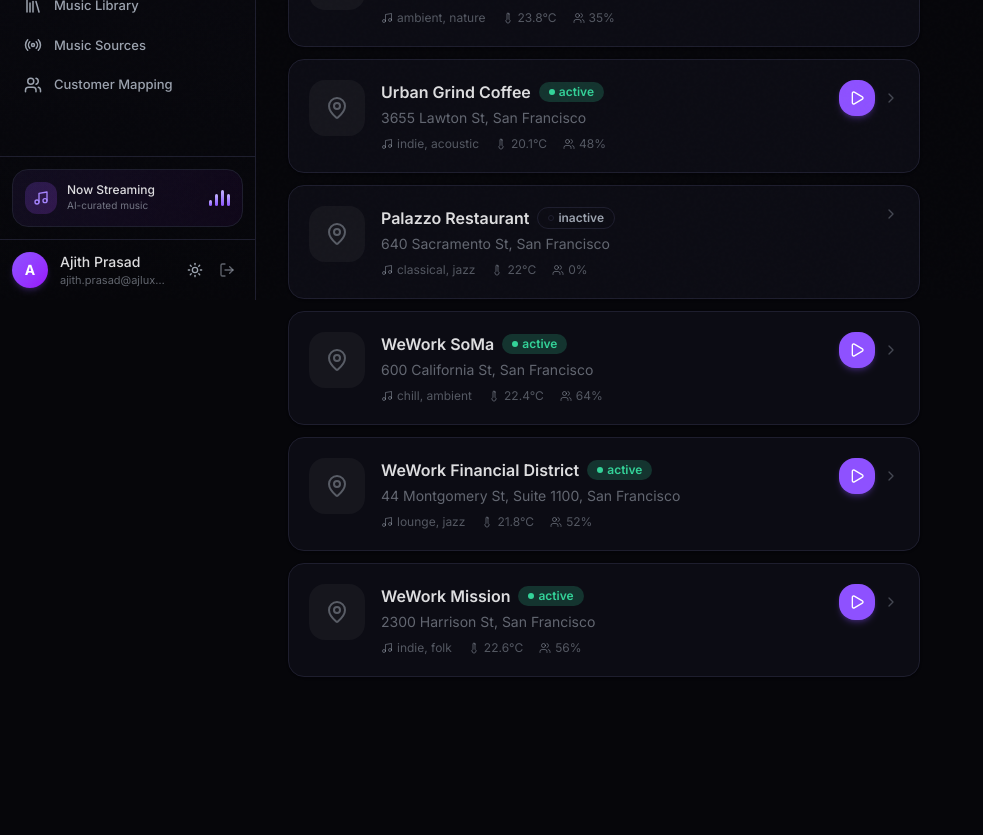
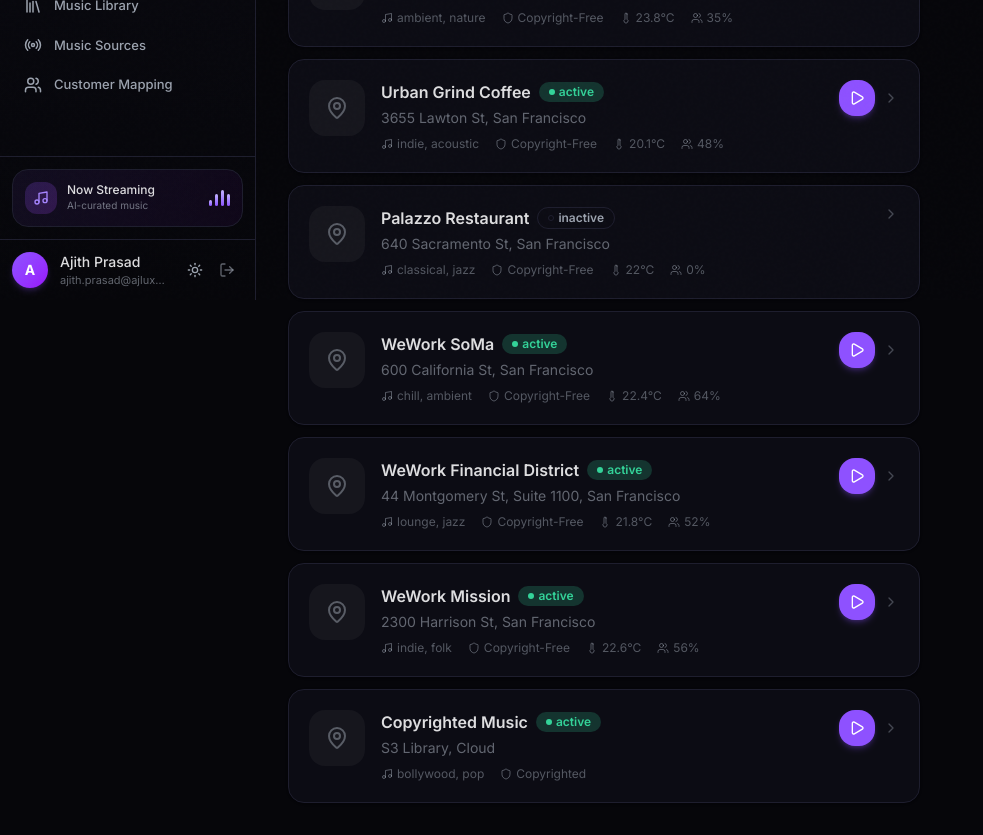
Before and after one commit to ajithprasadpv/Soundmark, a Next.js app: page /dashboard/venues in a window 1280 px wide. Shown: the part 500-1335 px from the top of the page, without its empty margins (0-983 px from the left). Before the commit the page ends 1209 px from the top, so only its background shows below. Built offline with nearby package versions, Linux system fonts and the light colour scheme.

Commit message:
Add Copyrighted Music venue with S3 library playback, music source selector in venues

```diff
--- a/src/app/dashboard/page.tsx
+++ b/src/app/dashboard/page.tsx
@@ -347,7 +347,8 @@ export default function DashboardPage() {
       const venue = venues.find(v => v.id === venueId);
       if (willPlay && venue) {
         const genre = venue.configuration?.preferredGenres[0] || 'ambient';
-        audio.startPlayback(venueId, genre, current.volume);
+        const musicSource = venue.configuration?.musicSource || 'jamendo';
+        audio.startPlayback(venueId, genre, current.volume, musicSource);
       } else {
         audio.stopPlayback(venueId);
       }
--- a/src/app/dashboard/venues/page.tsx
+++ b/src/app/dashboard/venues/page.tsx
@@ -9,10 +9,10 @@ import { Input } from '@/components/ui/input';
 import { Select } from '@/components/ui/select';
 import { Slider } from '@/components/ui/slider';
 import { useAppState } from '@/lib/store';
-import { Venue, VenueType, VenueStatus } from '@/types';
+import { Venue, VenueType, VenueStatus, MusicSourceType } from '@/types';
 import {
   MapPin, Plus, Play, Pause, Volume2, Settings2, X,
-  Music, Thermometer, Users, ChevronRight, Trash2,
+  Music, Thermometer, Users, ChevronRight, Trash2, Shield,
 } from 'lucide-react';
 import { useAudio } from '@/hooks/useAudio';
 
@@ -30,6 +30,7 @@ export default function VenuesPage() {
   const [newVenue, setNewVenue] = useState({
     name: '', venueType: 'restaurant' as VenueType, address: '', city: '', state: '', country: 'US',
     genres: [] as string[], tempoMin: 70, tempoMax: 120, energyMin: 0.3, energyMax: 0.7, volumeLevel: 50,
+    musicSource: 'jamendo' as MusicSourceType,
   });
 
   const filteredVenues = filter === 'all' ? venues : venues.filter(v => v.status === filter);
@@ -56,11 +57,12 @@ export default function VenuesPage() {
         valenceRange: { min: 0.3, max: 0.7 },
         energyRange: { min: newVenue.energyMin, max: newVenue.energyMax },
         volumeLevel: newVenue.volumeLevel,
+        musicSource: newVenue.musicSource,
       },
     };
     dispatch({ type: 'ADD_VENUE', payload: venue });
     setShowCreate(false);
-    setNewVenue({ name: '', venueType: 'restaurant', address: '', city: '', state: '', country: 'US', genres: [], tempoMin: 70, tempoMax: 120, energyMin: 0.3, energyMax: 0.7, volumeLevel: 50 });
+    setNewVenue({ name: '', venueType: 'restaurant', address: '', city: '', state: '', country: 'US', genres: [], tempoMin: 70, tempoMax: 120, energyMin: 0.3, energyMax: 0.7, volumeLevel: 50, musicSource: 'jamendo' });
   };
 
   const togglePlayback = (venueId: string) => {
@@ -83,7 +85,8 @@ export default function VenuesPage() {
       const venue = venues.find(v => v.id === venueId);
       if (willPlay && venue) {
         const genre = venue.configuration?.preferredGenres[0] || 'ambient';
-        audio.startPlayback(venueId, genre, current.volume);
+        const musicSource = venue.configuration?.musicSource || 'jamendo';
+        audio.startPlayback(venueId, genre, current.volume, musicSource);
       } else {
         audio.stopPlayback(venueId);
       }
@@ -189,6 +192,10 @@ export default function VenuesPage() {
                       <p className="text-sm text-muted-foreground/60">{venue.address}, {venue.city}</p>
                       <div className="flex items-center gap-4 mt-2 text-xs text-muted-foreground/50">
                         <span className="flex items-center gap-1"><Music className="w-3 h-3" /> {venue.configuration?.preferredGenres.slice(0, 2).join(', ')}</span>
+                        <span className="flex items-center gap-1">
+                          <Shield className="w-3 h-3" />
+                          {venue.configuration?.musicSource === 's3' ? 'Copyrighted' : 'Copyright-Free'}
+                        </span>
                         {env && <span className="flex items-center gap-1"><Thermometer className="w-3 h-3" /> {env.temperature}°C</span>}
                         {env && <span className="flex items-center gap-1"><Users className="w-3 h-3" /> {env.crowdDensity}%</span>}
                       </div>
@@ -241,6 +248,14 @@ export default function VenuesPage() {
                 <div>
                   <h4 className="text-sm font-medium mb-1">{selected.name}</h4>
                   <p className="text-xs text-muted-foreground capitalize">{selected.venueType} • {selected.city}, {selected.state}</p>
+                </div>
+
+                <div className="flex items-center gap-2 p-2.5 rounded-lg bg-muted/50">
+                  <Shield className="w-4 h-4 text-violet-400" />
+                  <div>
+                    <p className="text-xs text-muted-foreground">Music Source</p>
+                    <p className="text-sm font-medium">{selected.configuration?.musicSource === 's3' ? 'Copyrighted (S3 Library)' : 'Copyright-Free (Jamendo)'}</p>
+                  </div>
                 </div>
 
                 <div>
@@ -321,6 +336,36 @@ export default function VenuesPage() {
               </div>
 
               <div>
+                <label className="text-sm font-medium mb-2 block">Music Source</label>
+                <div className="flex gap-2">
+                  <button
+                    onClick={() => setNewVenue({ ...newVenue, musicSource: 'jamendo' })}
+                    className={`flex-1 px-3 py-2.5 rounded-lg text-sm font-medium transition-all cursor-pointer border ${
+                      newVenue.musicSource === 'jamendo'
+                        ? 'bg-violet-500/10 border-violet-500/40 text-violet-400'
+                        : 'bg-foreground/[0.02] border-border text-muted-foreground hover:bg-foreground/[0.04]'
+                    }`}
+                  >
+                    <Shield className="w-4 h-4 inline mr-1.5 -mt-0.5" />
+                    Copyright-Free
+                    <span className="block text-[10px] opacity-60 mt-0.5">Jamendo + ccMixter</span>
+                  </button>
+                  <button
+                    onClick={() => setNewVenue({ ...newVenue, musicSource: 's3' })}
+                    className={`flex-1 px-3 py-2.5 rounded-lg text-sm font-medium transition-all cursor-pointer border ${
+                      newVenue.musicSource === 's3'
+                        ? 'bg-amber-500/10 border-amber-500/40 text-amber-400'
+                        : 'bg-foreground/[0.02] border-border text-muted-foreground hover:bg-foreground/[0.04]'
+                    }`}
+                  >
+                    <Music className="w-4 h-4 inline mr-1.5 -mt-0.5" />
+                    Copyrighted
+                    <span className="block text-[10px] opacity-60 mt-0.5">S3 Library</span>
+                  </button>
+                </div>
+              </div>
+
+              <div>
                 <label className="text-sm font-medium mb-2 block">Music Genres</label>
                 <div className="flex flex-wrap gap-1.5">
                   {genres.map(g => (
--- a/src/hooks/useAudio.ts
+++ b/src/hooks/useAudio.ts
@@ -30,8 +30,8 @@ export function useAudio() {
 
   const getEngine = useCallback(() => engineRef.current || getAudioEngine(), []);
 
-  const startPlayback = useCallback((venueId: string, genre: string, volume: number) => {
-    getEngine().startVenue(venueId, genre, volume);
+  const startPlayback = useCallback((venueId: string, genre: string, volume: number, musicSource?: 'jamendo' | 's3') => {
+    getEngine().startVenue(venueId, genre, volume, musicSource || 'jamendo');
   }, [getEngine]);
 
   const stopPlayback = useCallback((venueId: string) => {
--- a/src/lib/jamendo.ts
+++ b/src/lib/jamendo.ts
@@ -168,6 +168,40 @@ export async function fetchMultipleGenres(
   return results;
 }
 
+// ─── S3 Copyrighted Music ──────────────────────────────────────
+
+export async function fetchS3Tracks(
+  genre: string,
+  limit: number = 20,
+): Promise<MusicTrackResult[]> {
+  try {
+    const params = new URLSearchParams();
+    if (genre) params.set('genre', genre);
+    params.set('limit', String(limit));
+
+    const res = await fetch(`/api/music/library?${params.toString()}`);
+    if (!res.ok) return [];
+    const json = await res.json();
+    const tracks = json.data?.tracks || [];
+
+    return tracks.map((t: { key: string; filename: string; genre: string; language: string; streamUrl: string; size: number }) => ({
+      id: `s3-${t.key}`,
+      name: t.filename.replace(/\.[^/.]+$/, '').replace(/[_-]/g, ' '),
+      duration: 0,
+      artist_name: t.language ? t.language.charAt(0).toUpperCase() + t.language.slice(1) : 'Unknown',
+      album_name: t.genre || 'S3 Library',
+      album_image: '',
+      audio: t.streamUrl,
+      image: '',
+      shareurl: '',
+      source: 'S3 Library',
+    }));
+  } catch (err) {
+    console.error('S3 library fetch error:', err);
+    return [];
+  }
+}
+
 export async function fetchFeaturedTracks(limit: number = 20): Promise<MusicTrackResult[]> {
   const url = `/api/music/jamendo?featured=1&limit=${limit}`;
 
--- a/src/lib/mock-data.ts
+++ b/src/lib/mock-data.ts
@@ -388,6 +388,15 @@ export const mockVenues: Venue[] = [
     createdAt: '2026-01-20T10:00:00Z', updatedAt: '2026-02-11T08:00:00Z',
     configuration: { id: 'c8', venueId: '8', preferredGenres: ['indie', 'folk', 'chill'], tempoRange: { min: 80, max: 115 }, valenceRange: { min: 0.5, max: 0.75 }, energyRange: { min: 0.3, max: 0.55 }, volumeLevel: 28 },
   },
+  {
+    id: '9', organizationId: '1',
+    name: 'Copyrighted Music',
+    venueType: 'lounge',
+    address: 'S3 Library', city: 'Cloud', state: '', country: '',
+    timezone: 'UTC', status: 'active',
+    createdAt: '2026-02-14T10:00:00Z', updatedAt: '2026-02-14T10:00:00Z',
+    configuration: { id: 'c9', venueId: '9', preferredGenres: ['bollywood', 'pop', 'jazz', 'lounge', 'ambient'], tempoRange: { min: 60, max: 140 }, valenceRange: { min: 0.3, max: 0.8 }, energyRange: { min: 0.2, max: 0.8 }, volumeLevel: 55, musicSource: 's3' },
+  },
 ];
 
 // ─── Recently Played Tracks (per-venue last-played) ─────────────
@@ -414,6 +423,7 @@ export const mockPlaybackStates: Record<string, PlaybackState> = {
   '6': { venueId: '6', isPlaying: false, currentTrack: mockTracks[2], volume: 30 },
   '7': { venueId: '7', isPlaying: false, currentTrack: mockTracks[4], volume: 25 },
   '8': { venueId: '8', isPlaying: false, currentTrack: mockTracks[3], volume: 28 },
+  '9': { venueId: '9', isPlaying: false, volume: 55 },
 };
 
 // ─── Environment Data (real-time sensor snapshot) ───────────────
--- a/src/types/index.ts
+++ b/src/types/index.ts
@@ -43,6 +43,8 @@ export interface Venue {
   configuration?: VenueConfiguration;
 }
 
+export type MusicSourceType = 'jamendo' | 's3';
+
 export interface VenueConfiguration {
   id: string;
   venueId: string;
@@ -51,6 +53,7 @@ export interface VenueConfiguration {
   valenceRange: { min: number; max: number };
   energyRange: { min: number; max: number };
   volumeLevel: number;
+  musicSource?: MusicSourceType;
 }
 
 export interface PlaybackState {
```
Also changed, not shown: src/lib/audio-engine-v2.ts (+27 -12 lines).
